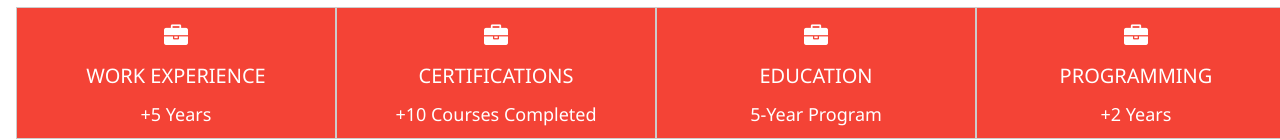
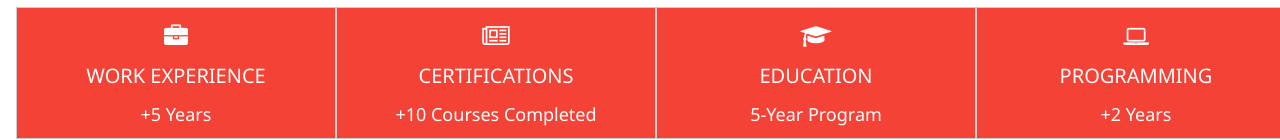
Before and after one commit to ikim1991/my-portfolio, a plain HTML site: page resume.html in a window 1280 px wide. Shown: the part 199-339 px from the top of the page. Drawn offline with nearby package versions, Linux system fonts and the light colour scheme.

Commit message:
Fixing Display Bar Icons on resume.html

```diff
--- a/resume.html
+++ b/resume.html
@@ -43,7 +43,7 @@
           </div>
         </div>
         <div class="w3-red w3-center w3-dropdown-hover w3-border">
-          <div class="w3-xlarge fa fa-briefcase w3-margin-top"></div>
+          <div class="w3-xlarge fa fa-newspaper-o w3-margin-top"></div>
           <h4>CERTIFICATIONS</h4>
           <h5>+10 Courses Completed</h5>
           <div class="w3-dropdown-content w3-bar-block w3-card" style="width: 100%; overflow: auto">
@@ -56,7 +56,7 @@
           </div>
         </div>
         <div class="w3-red w3-center w3-dropdown-hover w3-border">
-          <div class="w3-xlarge fa fa-briefcase w3-margin-top"></div>
+          <div class="w3-xlarge fa fa-mortar-board w3-margin-top"></div>
           <h4>EDUCATION</h4>
           <h5>5-Year Program</h5>
           <div class="w3-dropdown-content w3-bar-block w3-card" style="width: 100%; overflow: auto">
@@ -65,7 +65,7 @@
           </div>
         </div>
         <div class="w3-red w3-center w3-dropdown-hover w3-border">
-          <div class="w3-xlarge fa fa-briefcase w3-margin-top"></div>
+          <div class="w3-xlarge fa fa-laptop w3-margin-top"></div>
           <h4>PROGRAMMING</h4>
           <h5>+2 Years</h5>
           <div class="w3-dropdown-content w3-bar-block w3-card " style="width: 100%; overflow: auto">
```
